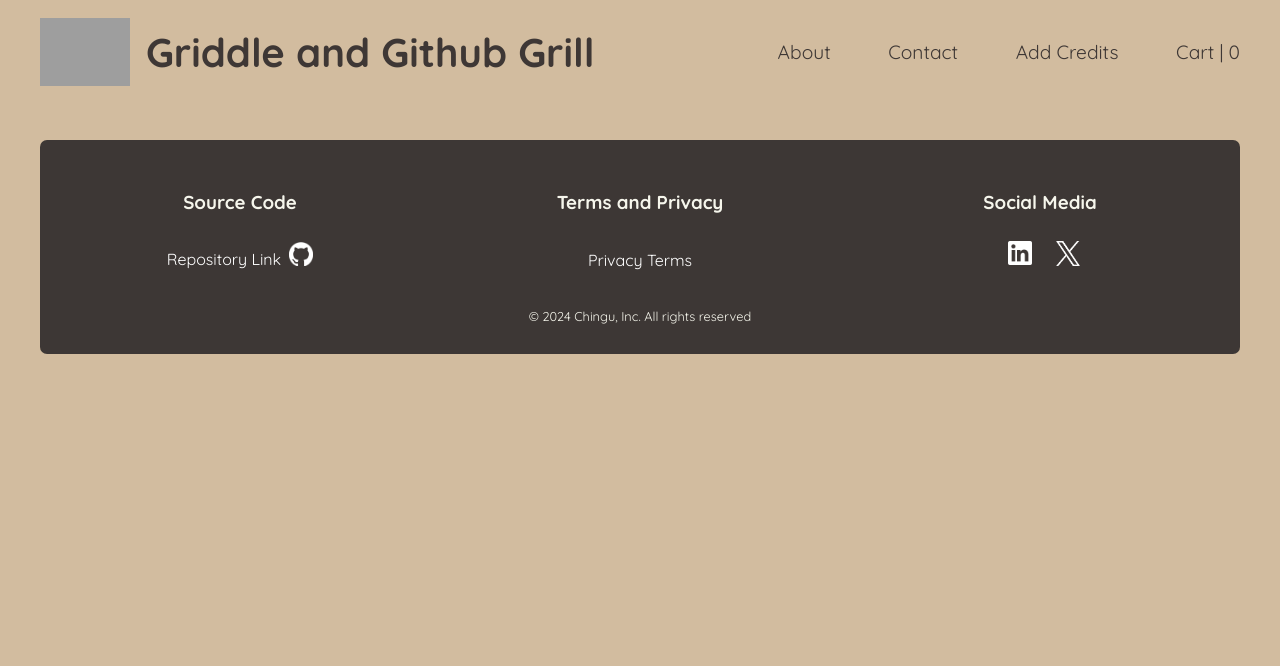
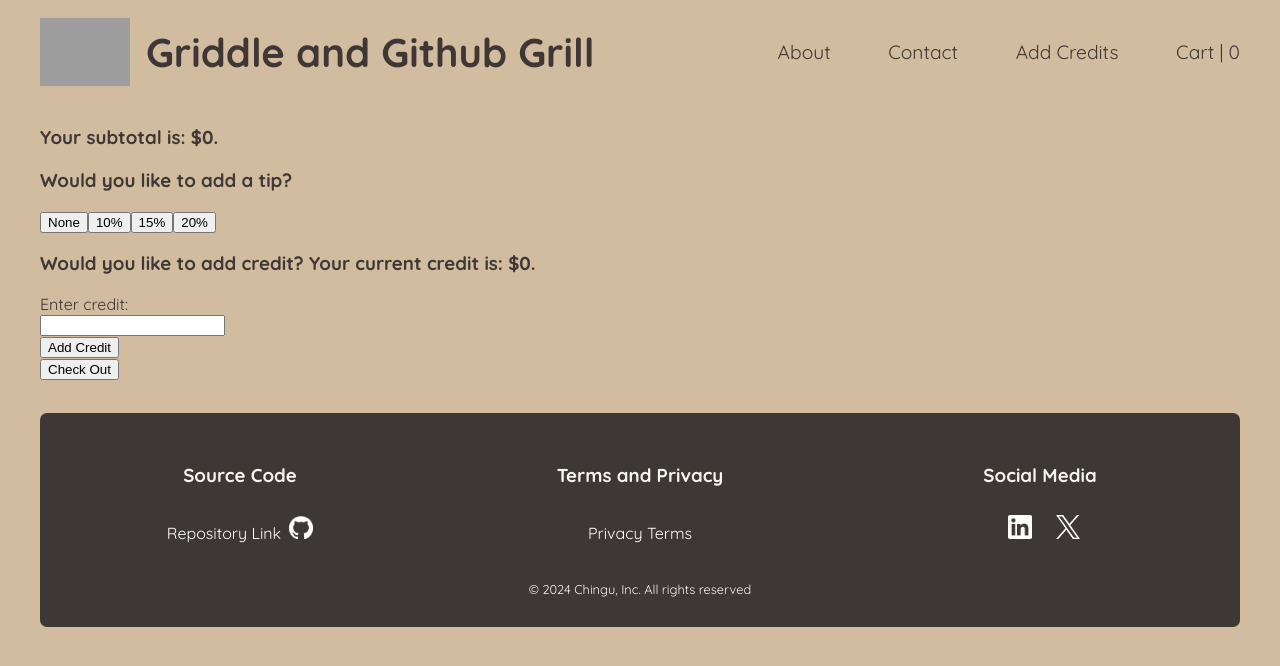
Before and after one commit to chingu-voyages/v50-tier1-team-03, a React (Vite) app: page /checkout in a window 1280 px wide. Shown: the top 666 px of the page. Built offline with nearby package versions, Linux system fonts and the light colour scheme; grey boxes are pictures that could not be loaded.

Commit message:
Added page content and placeholder values for subtotal and credit amounts

```diff
--- a/src/components/Checkout.jsx
+++ b/src/components/Checkout.jsx
@@ -3,6 +3,8 @@ import Footer from "./Footer";
 
 export default function Checkout() {
 
+    let subtotal = 0;
+    let credit = 0;
 
     return (
         <>
@@ -11,22 +13,33 @@ export default function Checkout() {
 
             {/* Display subtotal */}
             <div className="subtotal">
-
+                <h3>Your subtotal is: ${subtotal}.</h3>
             </div>
 
             {/* Add tip */}
             <div className="add-tip">
-
+                <h3>Would you like to add a tip?</h3>
+                <div className="tip-options">
+                    <button className="tip-btn">None</button>
+                    <button className="tip-btn">10%</button>
+                    <button className="tip-btn">15%</button>
+                    <button className="tip-btn">20%</button>
+                </div>
             </div>
 
             {/* Add credit */}
             <div className="add-credit">
-
+                <h3>Would you like to add credit? Your current credit is: ${credit}.</h3>
+                <form>
+                    <label>Enter credit:</label><br />
+                    <input type="text" /><br />
+                    <input type="submit" value="Add Credit" />
+                </form>
             </div>
 
             {/* Checkout */}
             <div className="checkout-final">
-
+                <button className="checkout-btn-final">Check Out</button>
             </div>
 
         </section>
```
